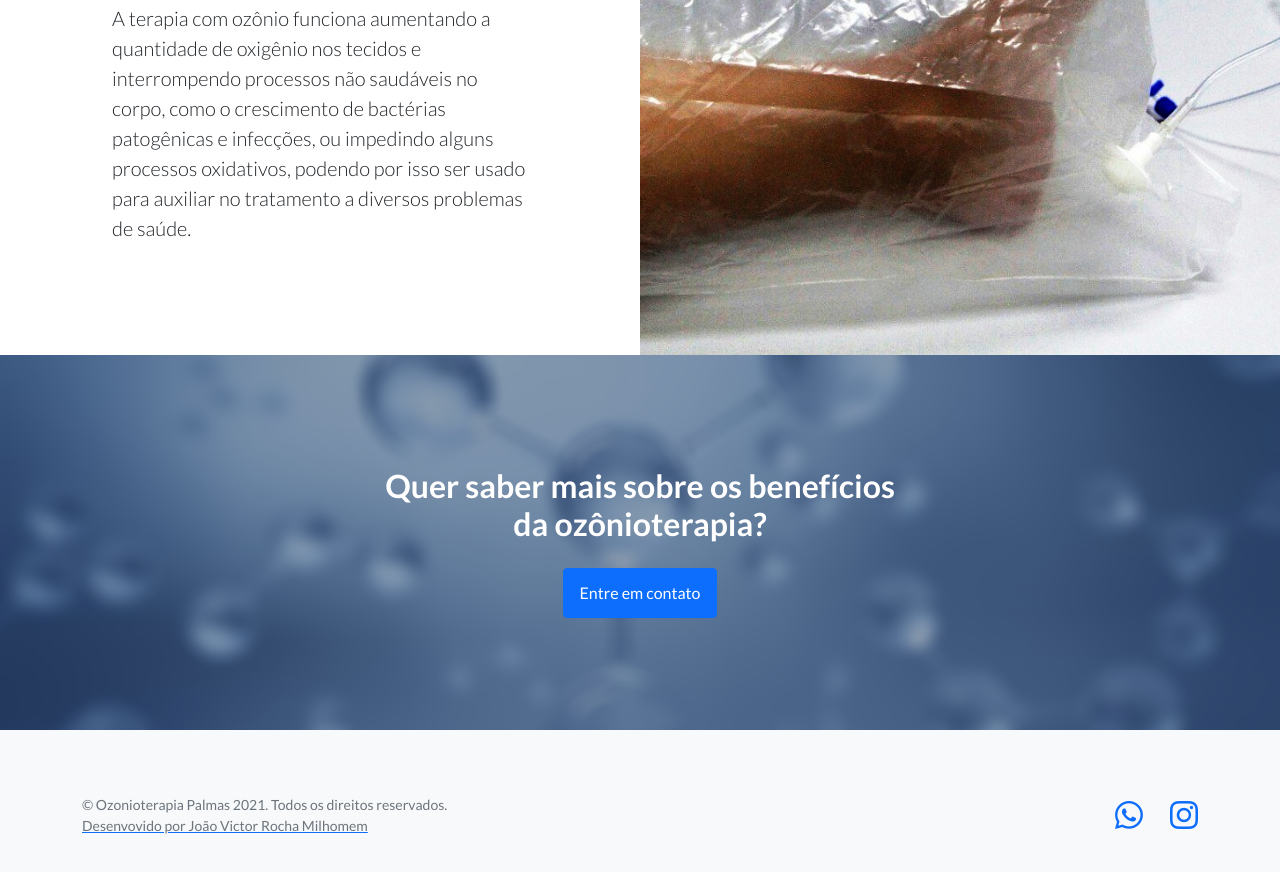
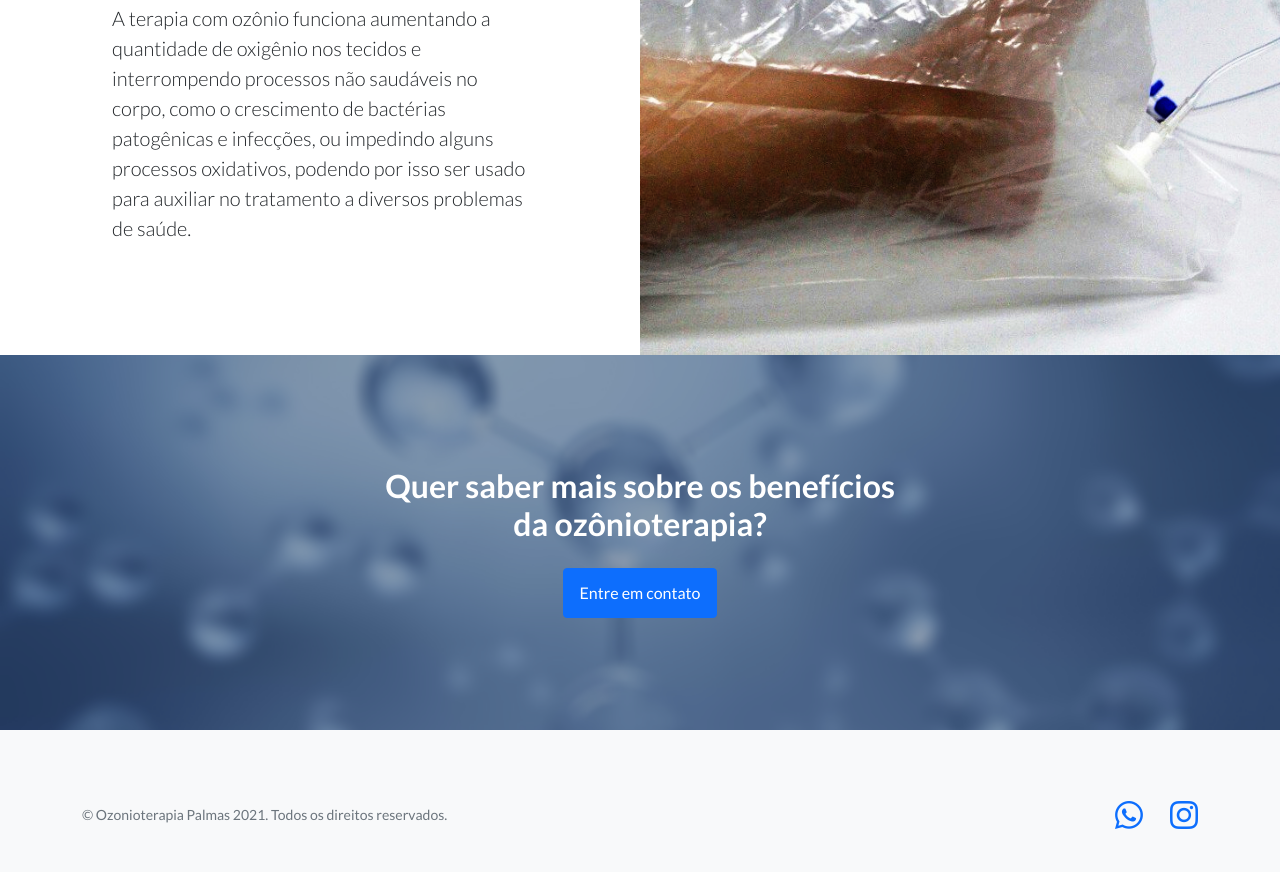
Before and after one commit to joaovictormilhomem/Ozonioterapia-Palmas, a plain HTML site: page index.html in a window 1280 px wide. Shown: the part 2847-3719 px from the top of the page. Drawn offline with nearby package versions, Linux system fonts and the light colour scheme.

Commit message:
Update index.html Removido o link para o whatsapp do desenvolvedor

```diff
--- a/index.html
+++ b/index.html
@@ -195,9 +195,6 @@
             <div class="row">
                 <div class="col-lg-6 h-100 text-center text-lg-start my-auto">
                     <p class="text-muted small mb-4 mb-lg-0">&copy; Ozonioterapia Palmas 2021. Todos os direitos reservados.</p>
-                    <a href="https://api.whatsapp.com/send?phone=5563984928346&text=Ol%C3%A1,%20vim%20atrav%C3%A9s%20de%20um%20site/sistema%20desenvolvido%20por%20voc%C3%AA!">
-                        <p class="text-muted small mb-4 mb-lg-0">Desenvovido por João Victor Rocha Milhomem</p>
-                    </a>
                 </div>
                 <div class="col-lg-6 h-100 text-center text-lg-end my-auto">
                     <ul class="list-inline mb-0">
```
